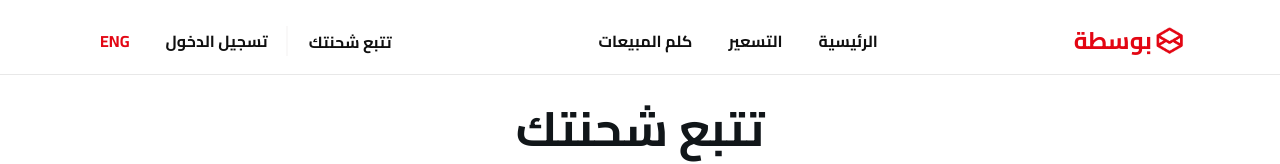
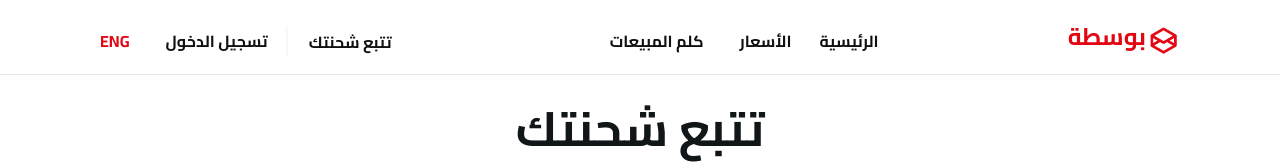
Before and after one commit to AmrrTarekk/Bosta_OrderTracking, a React (Vite) app: page / in a window 1280 px wide. Shown: the top 164 px of the page. Built offline with nearby package versions, Linux system fonts and the light colour scheme.

Commit message:
testing phase

```diff
--- a/package.json
+++ b/package.json
@@ -26,6 +26,7 @@
     "react": "^18.2.0",
     "react-bootstrap": "^2.9.0",
     "react-dom": "^18.2.0",
+    "react-helmet": "^6.1.0",
     "react-i18next": "^13.3.1",
     "react-redux": "^8.1.3",
     "react-router-dom": "^6.17.0",
--- a/public/locales/ar/translation.json
+++ b/public/locales/ar/translation.json
@@ -1,6 +1,6 @@
 {
   "Home": "الرئيسية",
-  "Pricing": "التسعير",
+  "Pricing": "الأسعار",
   "ContactSales": "كلم المبيعات",
   "TrackingShipment": "تتبع شحنتك",
   "Track": {
@@ -82,5 +82,5 @@
 
   "SignIn": "تسجيل الدخول",
   "lang": "ENG",
-  "class": "bodyAr"
+  "langDir": "dirAr"
 }
--- a/public/locales/en/translation.json
+++ b/public/locales/en/translation.json
@@ -81,5 +81,5 @@
 
   "SignIn": "Sign in",
   "lang": "عربي",
-  "class": "bodyEn"
+  "langDir": "dirEn"
 }
--- a/src/App.css
+++ b/src/App.css
@@ -1,6 +1,6 @@
-.bodyAr {
+.dirAr {
   direction: rtl !important;
 }
-.bodyEn {
+.dirEn {
   direction: ltr !important;
 }
--- a/src/App.jsx
+++ b/src/App.jsx
@@ -1,28 +1,18 @@
 import { useTranslation } from "react-i18next";
 import "./App.css";
 import { Route, Routes } from "react-router-dom";
-// import NavBar from "./components/navbar";
 import Layout from "./layout/Layout";
 import Home from "./pages/home/Home";
 import ShipmentDetails from "./pages/shimpment/ShipmentDetails";
+import { Helmet } from "react-helmet";
+import { useSelector } from "react-redux";
 
 function App() {
   const { t } = useTranslation();
-  // const fn = async () => {
-  //   await axiosDefault
-  //     .get("7234258")
-  //     .then(({ data }) => console.log(data))
-  //     .catch((err) => {
-  //       console.log(err);
-  //     });
-  // };
-
-  // useEffect(() => {
-  //   fn();
-  // }, []);
-
+  const { lang } = useSelector((state) => state.language);
   return (
-    <div className={`${t("class")}`}>
+    <div className={`${t("langDir")}`}>
+      <Helmet htmlAttributes={{ lang: lang }} />
       <Routes>
         <Route element={<Layout />}>
           <Route path="/" element={<Home />} />
@@ -34,10 +24,3 @@ function App() {
 }
 
 export default App;
-
-{
-  /* <div>
-<button onClick={handleClick}>{lang}</button>
-<div>{t("header.Track.Tracking")}</div>
-</div> */
-}
--- a/src/components/NavbarDropDown/InputComp.jsx
+++ b/src/components/NavbarDropDown/InputComp.jsx
@@ -4,7 +4,7 @@ import SearchInput from "../SearchInput/SearchInput";
 function InputComp() {
   const { t } = useTranslation();
   return (
-    <div className={`${t("class")} p-1 px-2`}>
+    <div className={`${t("langDir")} p-1 px-2`}>
       <h5 className="my-3">{t("Track.Tracking")}</h5>
       <SearchInput className="mb-2 pb-1" />
     </div>
--- a/src/components/SearchInput/SearchInput.jsx
+++ b/src/components/SearchInput/SearchInput.jsx
@@ -11,8 +11,9 @@ function SearchInput({ className }) {
   const navigate = useNavigate();
 
   const onSearch = () => {
-    console.log("first");
-    navigate(`/order-tracking/:${id}`, { replace: true });
+    if (id) {
+      navigate(`/order-tracking/:${id}`);
+    }
     setId("");
   };
   return (
--- a/src/components/navbar/index.jsx
+++ b/src/components/navbar/index.jsx
@@ -4,6 +4,7 @@ import { useTranslation } from "react-i18next";
 import { useDispatch } from "react-redux";
 import { translate } from "../../redux/slices/languageSlice";
 import NavbarDropDown from "../NavbarDropDown/NavbarDropDown";
+import { Link } from "react-router-dom";
 
 const NavBar = () => {
   const { t } = useTranslation();
@@ -14,20 +15,29 @@ const NavBar = () => {
   };
   return (
     <div className="header">
-      <Navbar className="pb-0" expand="lg">
+      <Navbar className="pb-0 w-100" expand="lg">
         <Container>
           <Navbar.Brand
-            className="d-flex align-items-center"
+            className="d-flex align-items-center p-0"
             id="bosta-logo"
-            href="/"
           >
-            <img className="imgLogo" src="/images/bosta.png" alt="bosta-logo" />
-            <span className="logo fs-4">{t("bosta")}</span>
+            <Link className="text-decoration-none mx-0 " to="/">
+              <img
+                className="imgLogo"
+                src="/images/bosta.png"
+                alt="bosta-logo"
+              />
+              <span className="logo fs-4">{t("bosta")}</span>
+            </Link>
           </Navbar.Brand>
           <Navbar.Toggle aria-controls="navbarScroll" />
           <Navbar.Collapse id="navbarScroll">
             <Nav className="mx-auto ">
-              <Nav.Link href="/">{t("Home")}</Nav.Link>
+              <Nav.Link className="px-0">
+                <Link className="text-decoration-none mx-0" to="/">
+                  {t("Home")}
+                </Link>
+              </Nav.Link>
               <Nav.Link href="#action2">{t("Pricing")}</Nav.Link>
               <Nav.Link href="#action2">{t("ContactSales")}</Nav.Link>
             </Nav>
--- a/src/pages/shimpment/ShipmentDetails.jsx
+++ b/src/pages/shimpment/ShipmentDetails.jsx
@@ -14,7 +14,7 @@ function ShipmentDetails() {
     dispatch(handleFetchData(id.slice(1)));
   }, [id]);
   return (
-    <div className="shipment mt-5">
+    <div className="shipment mt-5 mb-3">
       <div className="container">
         <div className="row">
           <div className="col-12">
```
Also changed, not shown: 1 other file (tests, documents, lock files or other folders).
